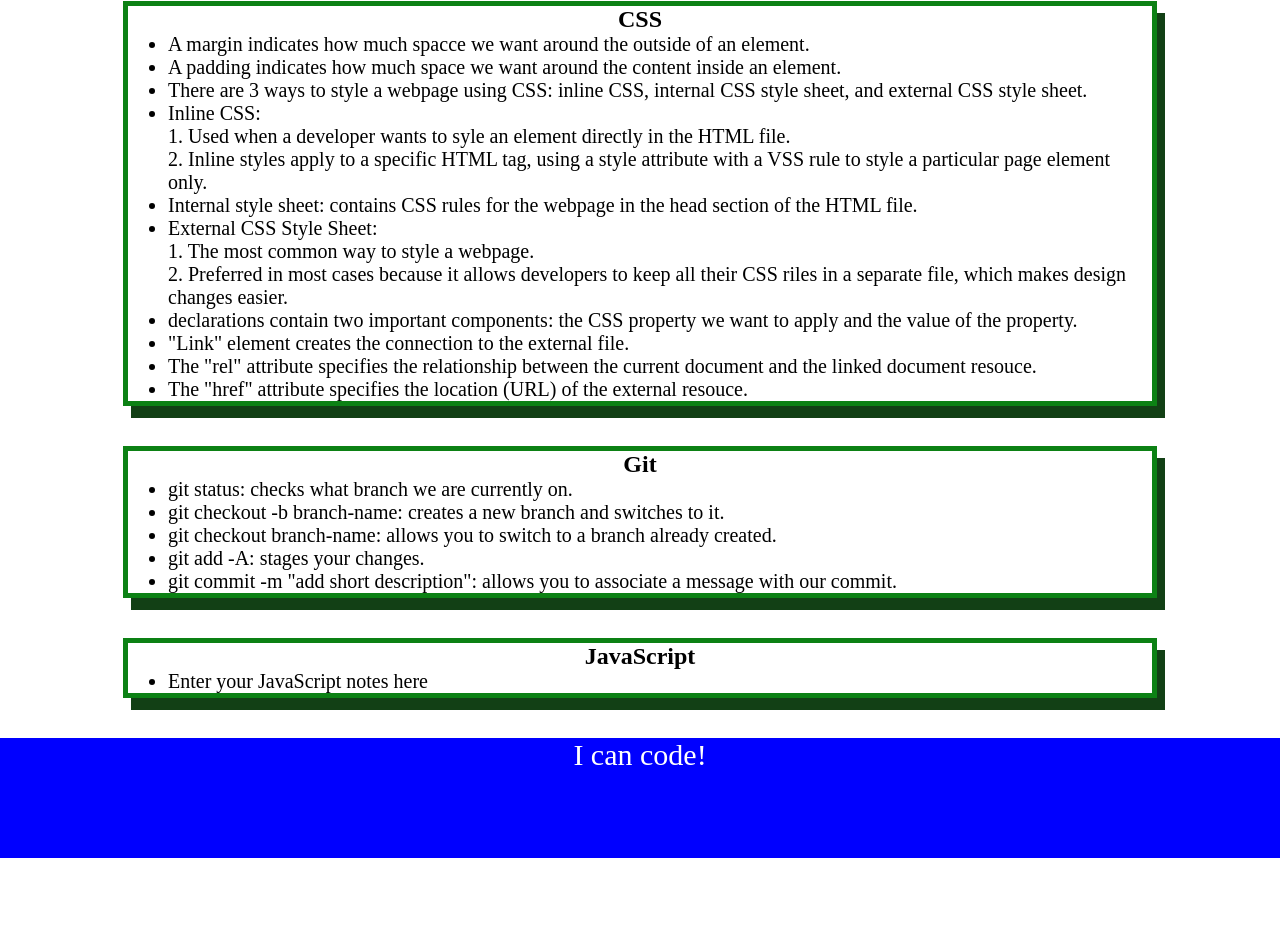
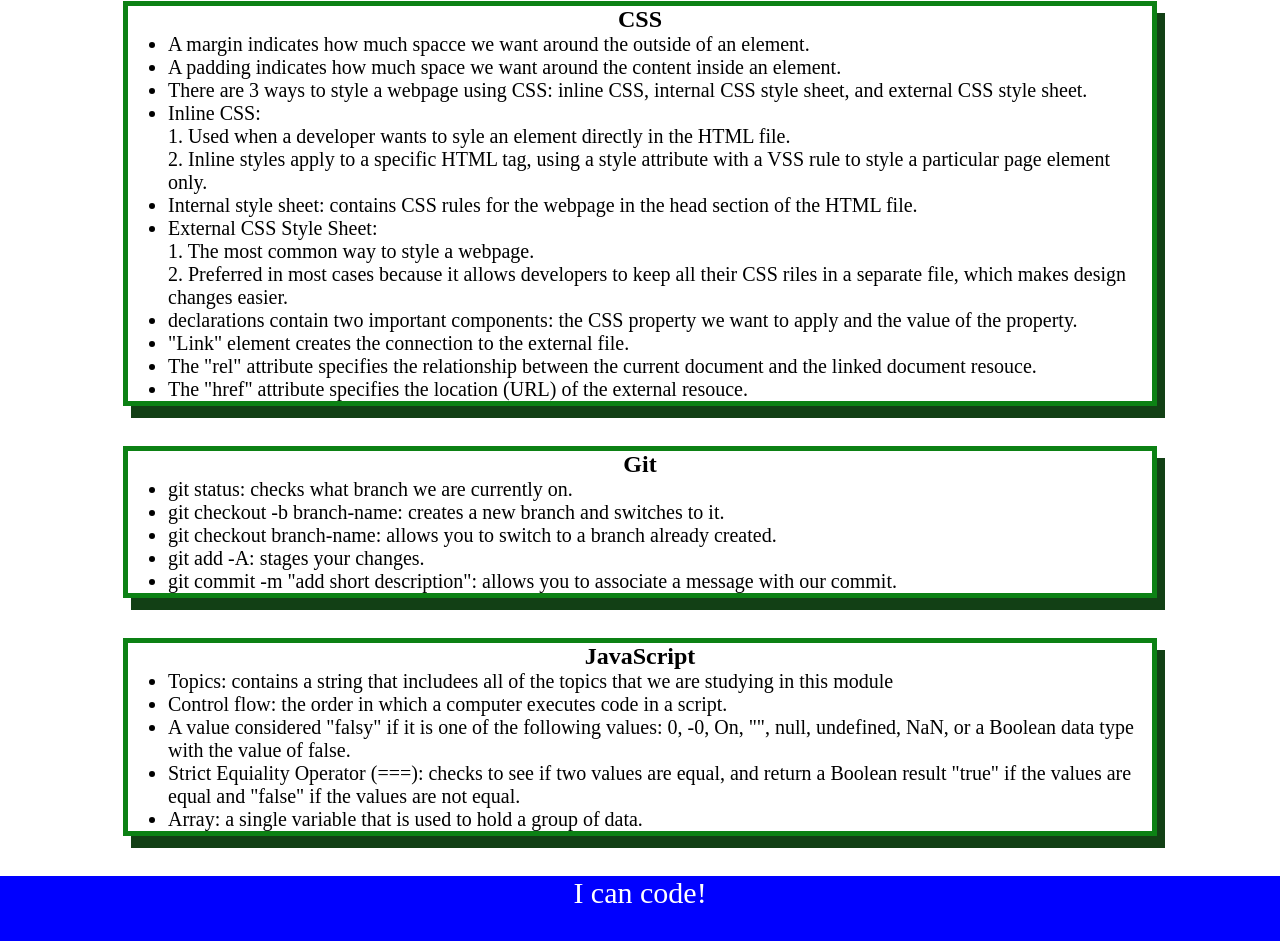
Before and after one commit to amberlynnguyen1/prework-study-guide, a plain HTML site: page index.html in a window 1280 px wide. Shown: the part 351-1292 px from the top of the page. Before the commit the page ends 1209 px from the top, so only its background shows below. Drawn offline with Linux system fonts and the light colour scheme.

Commit message:
Added Basic JavaScript to the Prework Study Guide

```diff
--- /dev/null
+++ b/assets/script.js
@@ -0,0 +1,19 @@
+var topics = ['HTML', 'CSS', 'Git', 'JavaScript'];
+
+for (var x = 0; x < topics.length; x++) {
+    console.log(topics[x]);
+}
+
+/*
+if (topic === 'HTML') {
+  console.log("Let's study HTML!");
+} else if (topic === 'CSS') {
+  console.log("Let's study CSS!");
+} else if (topic === 'Git') {
+  console.log("Let's study Git!");
+} else if (topic === 'JavaScript') {
+  console.log("Let's study JavaScript!");
+} else {
+  console.log('Please try again!');
+}
+*/
--- a/index.html
+++ b/index.html
@@ -11,6 +11,7 @@
     <header id="header">
       <h1>Prework Study Guide</h1>
       <img src="./assets/bowtie-cat.png" alt="Profile image of cat wearing a bow tie." />
+      <h2>✨ Open the Console to See What's Happening ✨</h2>
     </header>
     <main>
       <section class="card" id="html-section">
@@ -57,7 +58,11 @@
       <section class="card" id="javascript-section">
         <h2>JavaScript</h2>
         <ul>
-          <li>Enter your JavaScript notes here</li>
+          <li>Topics: contains a string that includees all of the topics that we are studying in this module</li>
+          <li>Control flow: the order in which a computer executes code in a script.</li>
+          <li>A value considered "falsy" if it is one of the following values: 0, -0, On, "", null, undefined, NaN, or a Boolean data type with the value of false.</li>
+          <li>Strict Equiality Operator (===): checks to see if two values are equal, and return a Boolean result "true" if the values are equal and "false" if the values are not equal.</li>
+          <li>Array: a single variable that is used to hold a group of data.</li>
         </ul>
         </section>
 
@@ -66,5 +71,6 @@
     <footer>
       <p>I can code!</p>
     </footer>
+    <script src="./assets/script.js"></script>
   </body>
 </html>
```
